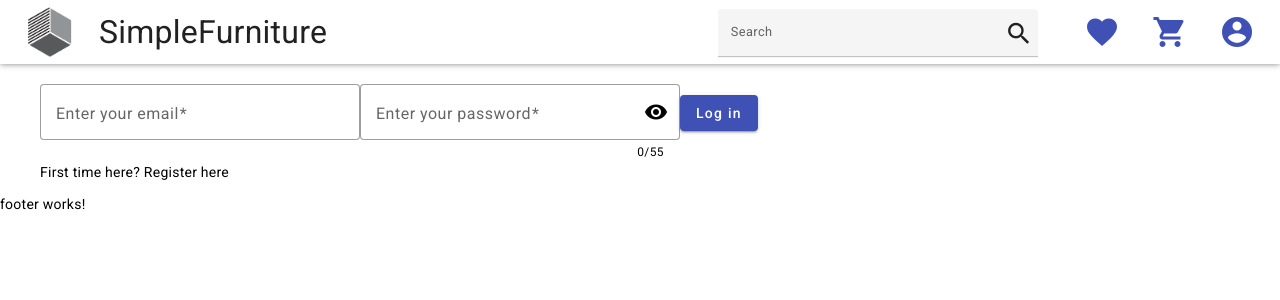
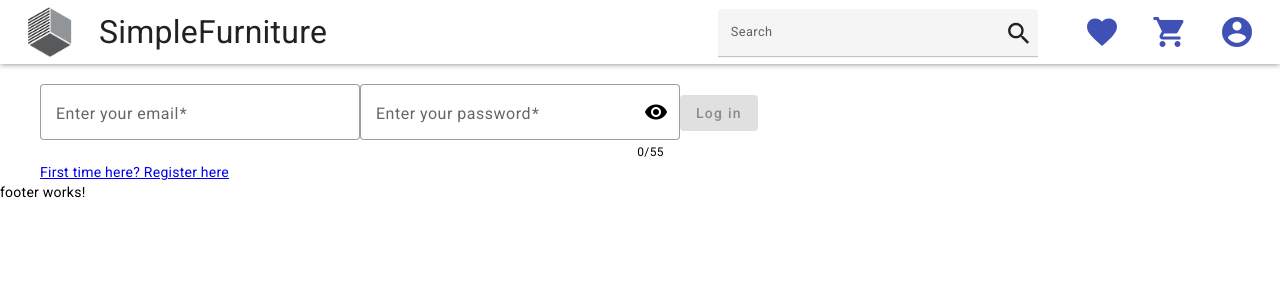
Before and after one commit to XCroatoanX/simplefurniture, an Angular app in the folder frontend/: page /auth/login in a window 1280 px wide. Shown: the top 300 px of the page. Built offline with nearby package versions, Linux system fonts and the light colour scheme.

Commit message:
Login Fully Implemented (at least for now)

```diff
--- a/frontend/src/app/auth/login/login.component.html
+++ b/frontend/src/app/auth/login/login.component.html
@@ -35,7 +35,14 @@
       <mat-error>{{ getPasswordErrorMessage() }}</mat-error>
       }
     </mat-form-field>
-    <button mat-raised-button color="primary">Log in</button>
+    <button mat-raised-button color="primary" [disabled]="form.invalid">
+      Log in
+    </button>
   </form>
-  <p>First time here? Register here</p>
+  <a
+    [routerLinkActive]="['active']"
+    [routerLinkActiveOptions]="{ exact: true }"
+    routerLink="/auth/register"
+    >First time here? Register here</a
+  >
 </div>
--- a/frontend/src/app/auth/login/login.component.ts
+++ b/frontend/src/app/auth/login/login.component.ts
@@ -4,13 +4,14 @@ import { MatButtonModule } from '@angular/material/button';
 import { MatFormFieldModule } from '@angular/material/form-field';
 import { MatIconModule } from '@angular/material/icon';
 import { MatInputModule } from '@angular/material/input';
+import { RouterModule } from '@angular/router';
 
 @Component({
   selector: 'app-login',
   templateUrl: './login.component.html',
   styleUrl: './login.component.scss',
   standalone: true,
-  imports: [MatFormFieldModule, MatInputModule, FormsModule, ReactiveFormsModule, MatButtonModule, MatIconModule],
+  imports: [MatFormFieldModule, MatInputModule, FormsModule, ReactiveFormsModule, MatButtonModule, MatIconModule, RouterModule],
 })
 export class LoginComponent implements OnInit {
 
@@ -23,6 +24,7 @@ export class LoginComponent implements OnInit {
 
   constructor(private formBuilder: FormBuilder) { }
 
+  // Form construction
   ngOnInit() {
     this.password = new FormControl('', [
       Validators.required,
@@ -32,8 +34,8 @@ export class LoginComponent implements OnInit {
 
     this.email = new FormControl('', [
       Validators.required,
-      Validators.email
-    ]);
+      Validators.email,
+      Validators.pattern(/^[a-zA-Z0-9._%+-]+@[a-zA-Z0-9.-]+\.[a-zA-Z]{2,}$/)]);
 
     this.form = this.formBuilder.group({
       email: this.email,
```
Lines whose indentation alone changed are shown as unchanged.
